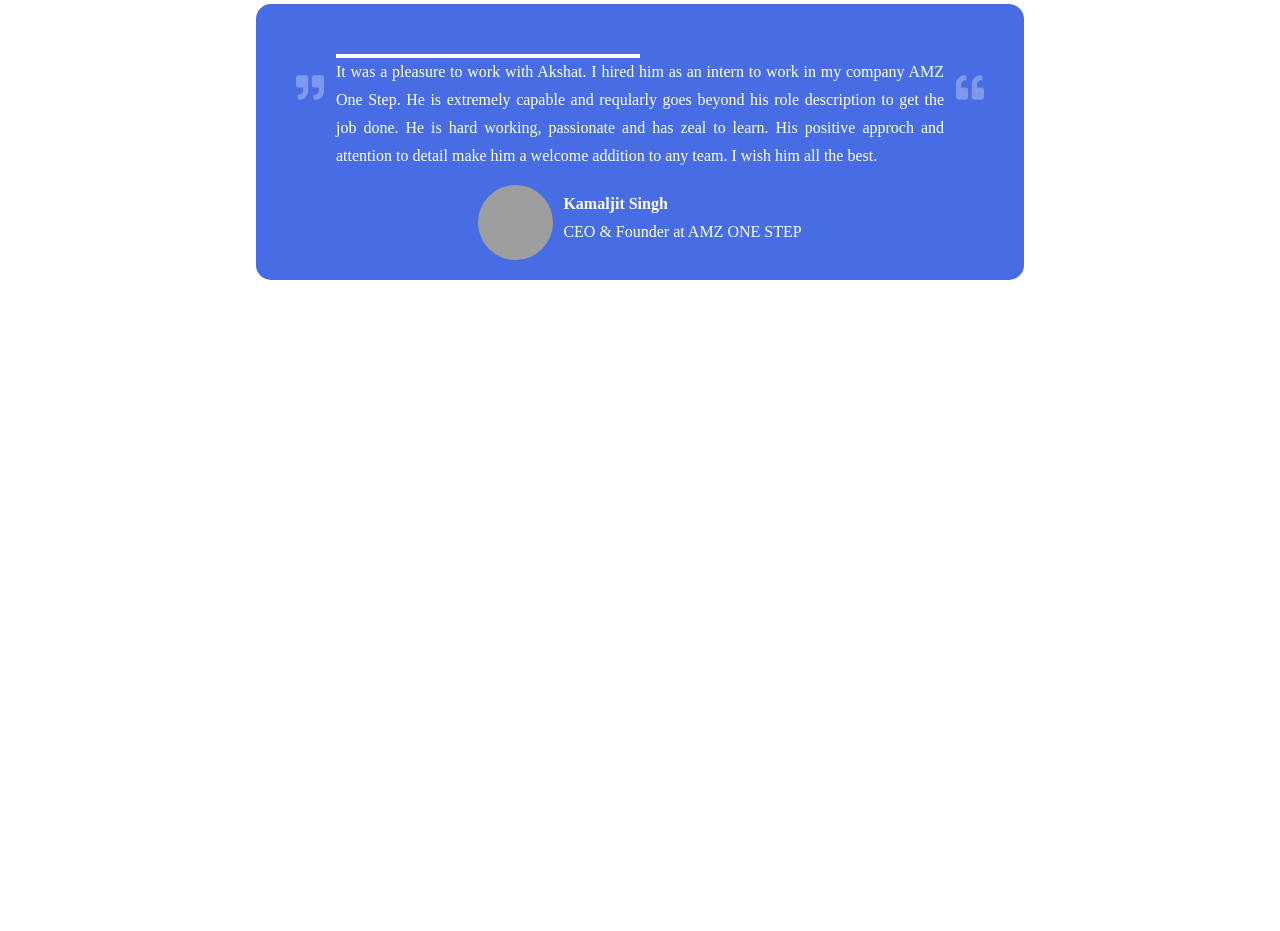
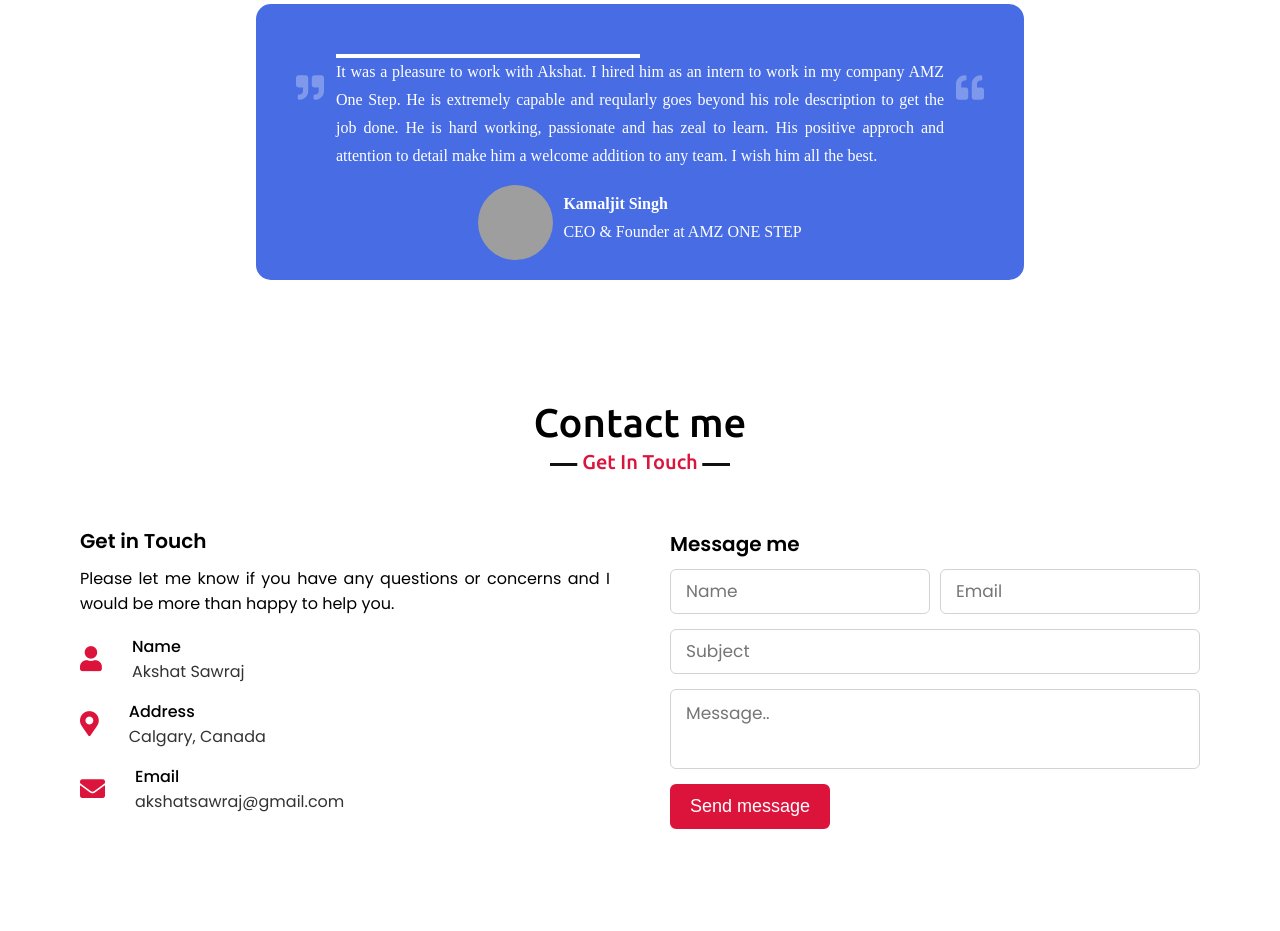
Before and after one commit to AkshatSawraj/Portfolio-Website, a plain HTML site: page index.html in a window 1280 px wide. Shown: the part 2660-3591 px from the top of the page. Before the commit the page ends 2960 px from the top, so only its background shows below. Drawn offline with nearby package versions, Linux system fonts and the light colour scheme; grey boxes are pictures that could not be loaded.

Commit message:
added Contact Me section and its styling

```diff
--- a/index.html
+++ b/index.html
@@ -367,6 +367,65 @@
     </section>
 
     <!-- testimonial section ends -->
+    <!-- Contact me section starts -->
+    <section class="contact" id="contact">
+        <div class="max-width">
+            <h2 class="title">Contact me</h2>
+            <div class="contact-content">
+                <div class="column left">
+                    <div class="text">Get in Touch</div>
+                    <p>Please let me know if you have any questions or concerns and I would be more than happy to help
+                        you. </p>
+                    <div class="icons">
+                        <div class="row">
+                            <i class="fas fa-user"></i>
+                            <div class="info">
+                                <div class="head">Name</div>
+                                <div class="sub-title">Akshat Sawraj</div>
+                            </div>
+                        </div>
+                        <div class="row">
+                            <i class="fas fa-map-marker-alt"></i>
+                            <div class="info">
+                                <div class="head">Address</div>
+                                <div class="sub-title"> Calgary, Canada</div>
+                            </div>
+                        </div>
+                        <div class="row">
+                            <i class="fas fa-envelope"></i>
+                            <div class="info">
+                                <div class="head">Email</div>
+                                <div class="sub-title">akshatsawraj@gmail.com</div>
+                            </div>
+                        </div>
+                    </div>
+                </div>
+                <div class="column right">
+                    <div class="text">Message me</div>
+                    <form onsubmit="send(); return false;">
+                        <div class="fields">
+                            <div class="field name">
+                                <input type="text" id="name" placeholder="Name" required>
+                            </div>
+                            <div class="field email">
+                                <input type="email" id="email" placeholder="Email" required>
+                            </div>
+                        </div>
+                        <div class="field">
+                            <input type="text" id="subject" placeholder="Subject" required>
+                        </div>
+                        <div class="field textarea">
+                            <textarea cols="30" rows="10" id="message" placeholder="Message.." required></textarea>
+                        </div>
+                        <div class="button-area">
+                            <button type="submit">Send message</button>
+                        </div>
+                    </form>
+                </div>
+            </div>
+        </div>
+    </section>
+    <!-- contact section ends -->
 
 </body>
 
--- a/style.css
+++ b/style.css
@@ -461,3 +461,98 @@ section .title::after{
       display: none;
     }
   }
+/* contact section styling */
+.contact .title::after{
+    content: "Get In Touch";
+}
+.contact .contact-content .column{
+    width: calc(50% - 30px);
+}
+.contact .contact-content .text{
+    font-size: 20px;
+    font-weight: 600;
+    margin-bottom: 10px;
+}
+.contact .contact-content .left p{
+    text-align: justify;
+}
+.contact .contact-content .left .icons{
+    margin: 10px 0;
+}
+.contact .contact-content .row{
+    display: flex;
+    height: 65px;
+    align-items: center;
+}
+.contact .contact-content .row .info{
+    margin-left: 30px;
+}
+.contact .contact-content .row i{
+    font-size: 25px;
+    color: crimson;
+}
+.contact .contact-content .info .head{
+    font-weight: 500;
+}
+.contact .contact-content .info .sub-title{
+    color: #333;
+}
+.contact .right form .fields{
+    display: flex;
+}
+.contact .right form .field,
+.contact .right form .fields .field{
+    height: 45px;
+    width: 100%;
+    margin-bottom: 15px;
+}
+.contact .right form .textarea{
+    height: 80px;
+    width: 100%;
+}
+.contact .right form .name{
+    margin-right: 10px;
+}
+.contact .right form .field input,
+.contact .right form .textarea textarea{
+    height: 100%;
+    width: 100%;
+    border: 1px solid lightgrey;
+    border-radius: 6px;
+    outline: none;
+    padding: 0 15px;
+    font-size: 17px;
+    font-family: 'Poppins', sans-serif;
+    transition: all 0.3s ease;
+}
+.contact .right form .field input:focus,
+.contact .right form .textarea textarea:focus{
+    border-color: #b3b3b3;
+}
+.contact .right form .textarea textarea{
+  padding-top: 10px;
+  resize: none;
+}
+.contact .right form .button-area{
+  display: flex;
+  align-items: center;
+}
+.right form .button-area button{
+  color: #fff;
+  display: block;
+  width: 160px!important;
+  height: 45px;
+  outline: none;
+  font-size: 18px;
+  font-weight: 500;
+  border-radius: 6px;
+  cursor: pointer;
+  flex-wrap: nowrap;
+  background: crimson;
+  border: 2px solid crimson;
+  transition: all 0.3s ease;
+}
+.right form .button-area button:hover{
+  color: crimson;
+  background: none;
+}
```
